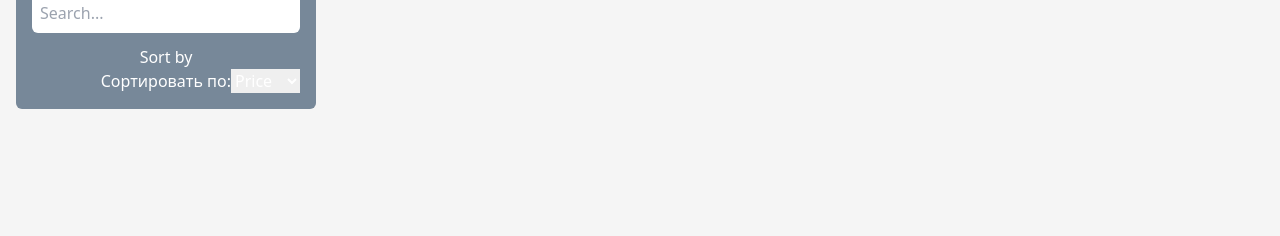
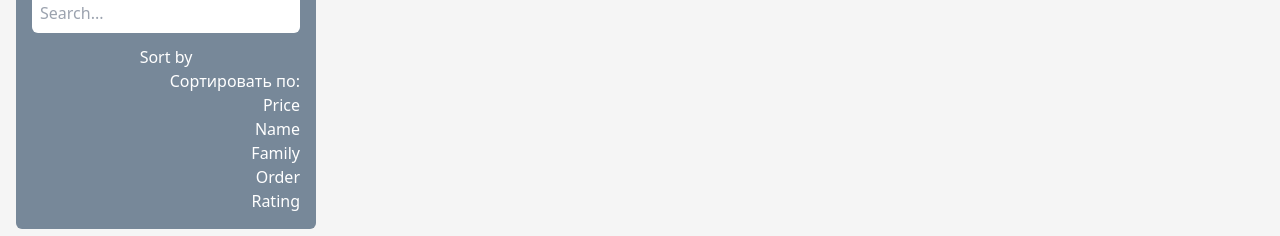
Before and after one commit to Evgenb000/garden, an Angular app: page / in a window 1280 px wide. Shown: the part 167-403 px from the top of the page. Built offline with nearby package versions, Linux system fonts and the light colour scheme; no server answers.

Commit message:
sortby v2

```diff
--- a/src/app/components/products/products.component.ts
+++ b/src/app/components/products/products.component.ts
@@ -65,6 +65,21 @@ export class ProductsComponent implements OnInit {
       case 'rating':
         this.products.sort((a, b) => b.rating - a.rating);
         break;
+      case '-price':
+        this.products.sort((a, b) => b.price - a.price);
+        break;
+      case '-name':
+        this.products.sort((a, b) => b.name.localeCompare(a.name));
+        break;
+      case '-family':
+        this.products.sort((a, b) => b.family.localeCompare(a.family));
+        break;
+      case '-order':
+        this.products.sort((a, b) => b.order.localeCompare(a.order));
+        break;
+      case '-rating':
+        this.products.sort((a, b) => a.rating - b.rating);
+        break;
       default:
         break;
     }
--- a/src/app/components/sideBar/sideBar.component.html
+++ b/src/app/components/sideBar/sideBar.component.html
@@ -7,13 +7,13 @@
   <div>
     <div>
       <label for="sort">Сортировать по:</label>
-      <select id="sort" (change)="onSortChange($event)">
-        <option value="price">Price</option>
-        <option value="name">Name</option>
-        <option value="family">Family</option>
-        <option value="order">Order</option>
-        <option value="rating">Rating</option>
-      </select>
+      <ul id="sort-options">
+        <li><button (click)="onSortChange('price')">Price</button></li>
+        <li><button (click)="onSortChange('name')">Name</button></li>
+        <li><button (click)="onSortChange('family')">Family</button></li>
+        <li><button (click)="onSortChange('order')">Order</button></li>
+        <li><button (click)="onSortChange('rating')">Rating</button></li>
+      </ul>
     </div>
   </div>
 </div>
--- a/src/app/components/sideBar/sideBar.component.ts
+++ b/src/app/components/sideBar/sideBar.component.ts
@@ -9,13 +9,22 @@ import { SortByService } from '../../services/sortBy.service';
   imports: [SearchBarComponent],
 })
 export class SideBarComponent implements OnInit {
-  sortBy: string = 'rating';
+  sortBy: string = '';
 
   constructor(private sortByService: SortByService) {}
 
-  onSortChange(event: Event): void {
-    const selectedValue = (event.target as HTMLSelectElement).value;
-    this.sortByService.setSortBy(selectedValue);
+  onSortChange(value: string): void {
+    if (this.sortBy === value) {
+      this.sortBy = '-' + value;
+      this.sortByService.setSortBy(this.sortBy);
+    } else {
+      this.sortBy = value;
+      this.sortByService.setSortBy(this.sortBy);
+    }
+
+    console.log(this.sortBy + '123');
+    console.log(value + '0000123');
   }
+
   ngOnInit(): void {}
 }
```
